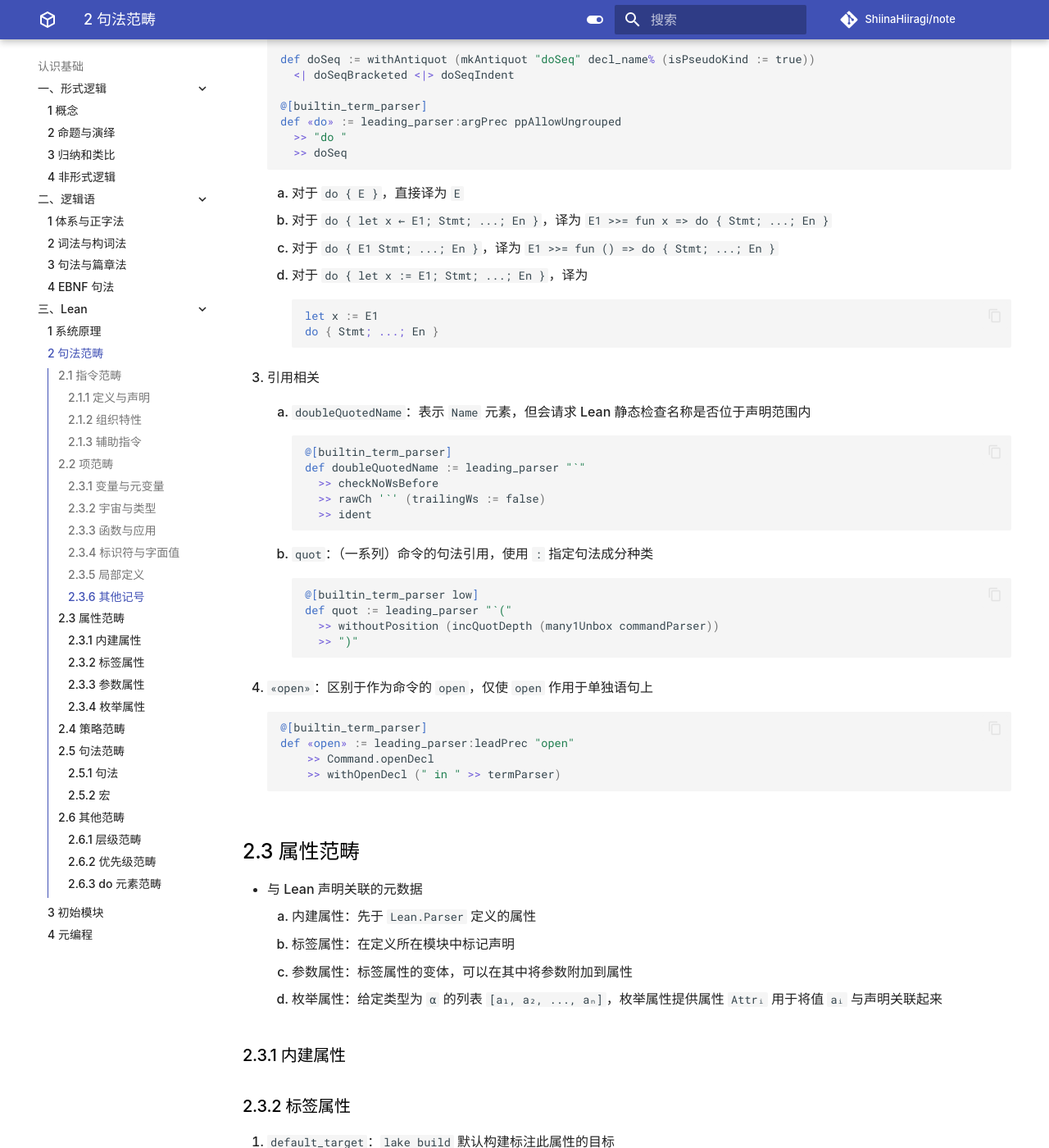
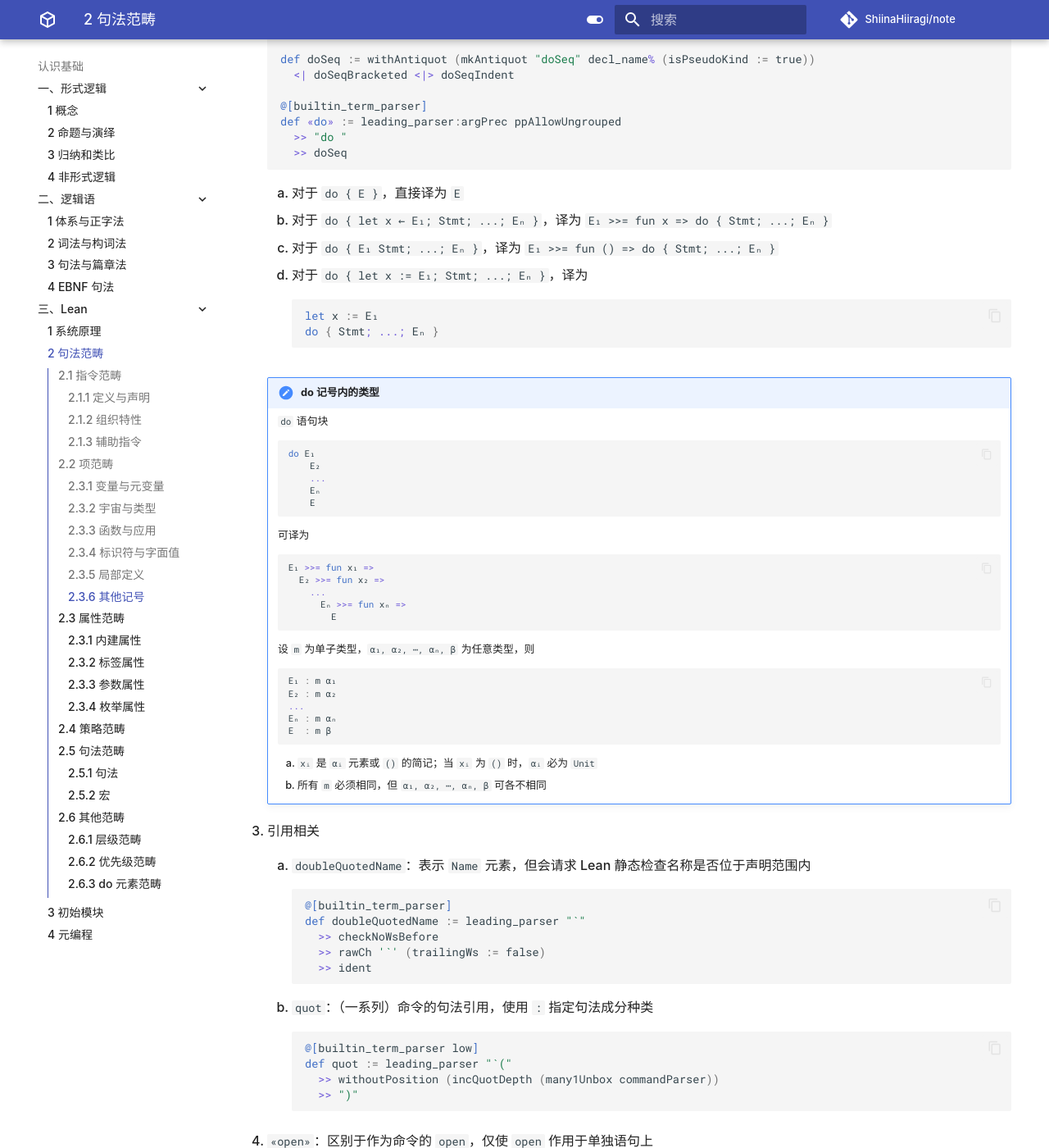
Before and after one commit to ShiinaHiiragi/note, an MkDocs documentation site: the page built from docs/cogn/lean/cat.md, in a window 1280 px wide and 1400 px high, scrolled down 14714 px. Shown: the whole window at 82% size. Built offline with MkDocs 1.6.1 and Material for MkDocs 9.7.7, drawn with Linux system fonts in a browser that asks for light colours; comment, search, counter and statistics services are not loaded.

Commit message:
move type note

````diff
--- a/docs/cogn/lean/cat.md
+++ b/docs/cogn/lean/cat.md
@@ -755,14 +755,48 @@
     ```
 
     1. 对于 `do { E }`，直接译为 `E`
-    2. 对于 `do { let x ← E1; Stmt; ...; En }`，译为 `E1 >>= fun x => do { Stmt; ...; En }`
-    3. 对于 `do { E1 Stmt; ...; En }`，译为 `E1 >>= fun () => do { Stmt; ...; En }`
-    4. 对于 `do { let x := E1; Stmt; ...; En }`，译为
+    2. 对于 `do { let x ← E₁; Stmt; ...; Eₙ }`，译为 `E₁ >>= fun x => do { Stmt; ...; Eₙ }`
+    3. 对于 `do { E₁ Stmt; ...; Eₙ }`，译为 `E₁ >>= fun () => do { Stmt; ...; Eₙ }`
+    4. 对于 `do { let x := E₁; Stmt; ...; Eₙ }`，译为
 
         ```lean
-        let x := E1
-        do { Stmt; ...; En }
+        let x := E₁
+        do { Stmt; ...; Eₙ }
         ```
+
+    !!! note "do 记号内的类型"
+        `do` 语句块
+
+        ```lean
+        do E₁
+            E₂
+            ...
+            Eₙ
+            E
+        ```
+
+        可译为
+
+        ```lean
+        E₁ >>= fun x₁ =>
+          E₂ >>= fun x₂ =>
+            ...
+              Eₙ >>= fun xₙ =>
+                E
+        ```
+
+        设 `m` 为单子类型，`α₁, α₂, ⋯, αₙ, β` 为任意类型，则
+
+        ```lean
+        E₁ : m α₁
+        E₂ : m α₂
+        ...
+        Eₙ : m αₙ
+        E  : m β
+        ```
+
+        1. `xᵢ` 是 `αᵢ` 元素或 `()` 的简记；当 `xᵢ` 为 `()` 时，`αᵢ` 必为 `Unit`
+        2. 所有 `m` 必须相同，但 `α₁, α₂, ⋯, αₙ, β` 可各不相同
 
 3. 引用相关
     1. `doubleQuotedName`：表示 `Name` 元素，但会请求 Lean 静态检查名称是否位于声明范围内
````
Also changed, not shown: syntax/monad.md (+1 -35 lines).
